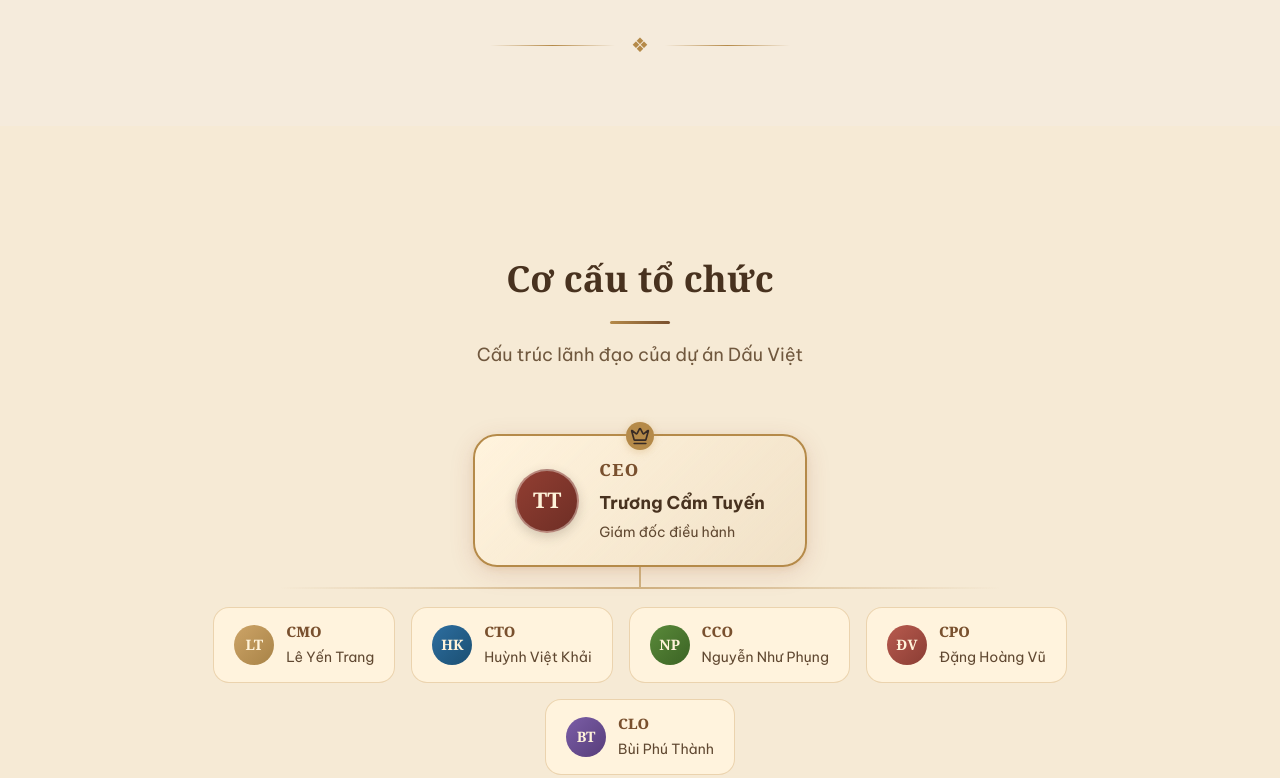
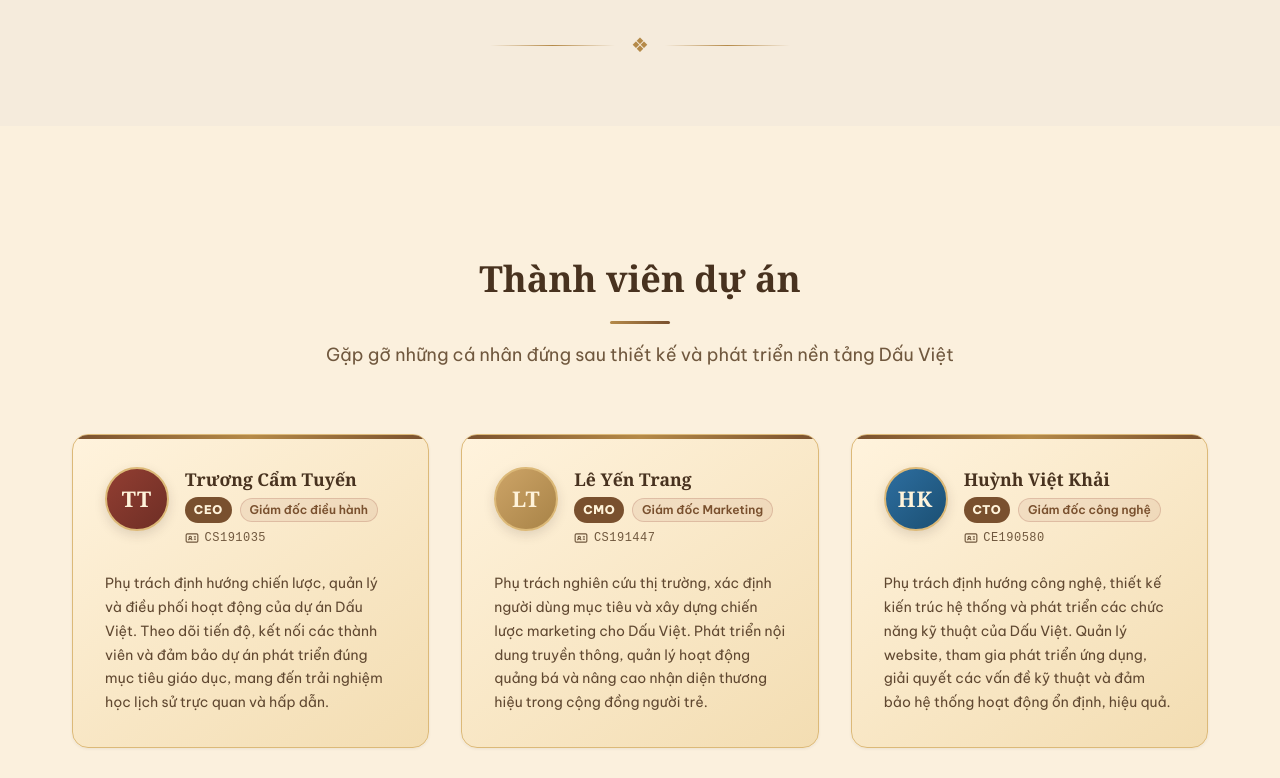
Before and after one commit to HuynhKhai3211/dau-viet-website, a React (Vite) app: page /team in a window 1280 px wide. Shown: the part 1220-1998 px from the top of the page. Built offline with nearby package versions, Linux system fonts and the light colour scheme.

Commit message:
Remove organizational chart from team page

```diff
--- a/src/pages/TeamPage.jsx
+++ b/src/pages/TeamPage.jsx
@@ -6,7 +6,6 @@
   HeartHandshake,
   Compass,
   IdCard,
-  Crown,
 } from 'lucide-react';
 import SectionHeader from '../components/common/SectionHeader';
 import useScrollReveal from '../hooks/useScrollReveal';
@@ -31,30 +30,12 @@
   'linear-gradient(135deg, #7B5EA7, #573D7A)', // Purple — CLO
 ];
 
-// Org chart sub-member card
-function OrgSubCard({ member, gradient }) {
-  return (
-    <div className="org-sub-card">
-      <div className="org-sub-card__avatar" style={{ background: gradient }} aria-hidden="true">
-        <span className="org-sub-card__initials">{getInitials(member.name)}</span>
-      </div>
-      <div className="org-sub-card__info">
-        <span className="org-sub-card__role" title={member.roleTitle}>{member.roleAbbr}</span>
-        <span className="org-sub-card__name">{member.name}</span>
-      </div>
-    </div>
-  );
-}
-
 export default function TeamPage() {
   const [heroRef, heroRevealed] = useScrollReveal(0.1);
   const [introRef, introRevealed] = useScrollReveal(0.12);
-  const [orgRef, orgRevealed] = useScrollReveal(0.1);
   const [gridRef, gridRevealed] = useScrollReveal(0.08);
   const [ctaRef, ctaRevealed] = useScrollReveal(0.15);
 
-  const ceo = teamMembers.find((m) => m.isCEO);
-  const otherMembers = teamMembers.filter((m) => !m.isCEO);
 
   return (
     <div className="team-page">
@@ -111,59 +92,6 @@
       <div className="divider" role="presentation">
         <span className="divider__icon">❖</span>
       </div>
-
-      {/* 3. Organizational Structure Chart */}
-      <section
-        ref={orgRef}
-        className={`section org-chart-section ${orgRevealed ? 'revealed' : ''}`}
-        aria-labelledby="org-chart-title"
-      >
-        <div className="container">
-          <SectionHeader
-            title="Cơ cấu tổ chức"
-            subtitle="Cấu trúc lãnh đạo của dự án Dấu Việt"
-          />
-          <div className="org-chart">
-            {/* CEO at the top */}
-            <div className="org-ceo-node">
-              <div className="org-ceo-card">
-                <div className="org-ceo-crown" aria-hidden="true">
-                  <Crown size={20} />
-                </div>
-                <div
-                  className="org-ceo-avatar"
-                  style={{ background: avatarGradients[0] }}
-                  aria-hidden="true"
-                >
-                  <span className="org-ceo-initials">{ceo && getInitials(ceo.name)}</span>
-                </div>
-                <div className="org-ceo-info">
-                  <span className="org-ceo-role">{ceo?.roleAbbr}</span>
-                  <span className="org-ceo-name">{ceo?.name}</span>
-                  <span className="org-ceo-title">{ceo?.roleTitle}</span>
-                </div>
-              </div>
-            </div>
-
-            {/* Connector */}
-            <div className="org-connector" aria-hidden="true">
-              <div className="org-connector__vert" />
-              <div className="org-connector__horiz" />
-            </div>
-
-            {/* Sub members */}
-            <div className="org-sub-row">
-              {otherMembers.map((member, idx) => (
-                <OrgSubCard
-                  key={member.id}
-                  member={member}
-                  gradient={avatarGradients[(idx + 1) % avatarGradients.length]}
-                />
-              ))}
-            </div>
-          </div>
-        </div>
-      </section>
 
       {/* 4. Team Member Cards Grid */}
       <section
--- a/src/styles/pages/team.css
+++ b/src/styles/pages/team.css
@@ -120,191 +120,31 @@
 /* ================================
    3. Org Chart
    ================================ */
-.org-chart-section {
-  opacity: 0;
-  transform: translateY(20px);
-  transition: opacity 0.7s ease, transform 0.7s ease;
-}
 
-.org-chart-section.revealed {
-  opacity: 1;
-  transform: translateY(0);
-}
 
-.org-chart {
-  display: flex;
-  flex-direction: column;
-  align-items: center;
-  gap: 0;
-  padding-bottom: var(--space-xl);
-}
 
 /* CEO node */
-.org-ceo-node {
-  display: flex;
-  justify-content: center;
-}
 
-.org-ceo-card {
-  position: relative;
-  display: flex;
-  align-items: center;
-  gap: 1.25rem;
-  background: linear-gradient(135deg, var(--color-surface) 0%, rgba(205, 164, 103, 0.12) 100%);
-  border: 2px solid var(--color-gold);
-  border-radius: var(--radius-2xl);
-  padding: 1.25rem 2.5rem;
-  box-shadow: 0 6px 24px rgba(146, 62, 50, 0.15), 0 2px 6px rgba(205, 164, 103, 0.2);
-  min-width: 320px;
-}
 
-.org-ceo-crown {
-  position: absolute;
-  top: -14px;
-  left: 50%;
-  transform: translateX(-50%);
-  background: var(--color-gold);
-  color: var(--color-surface-dark);
-  border-radius: var(--radius-full);
-  width: 28px;
-  height: 28px;
-  display: flex;
-  align-items: center;
-  justify-content: center;
-  box-shadow: 0 2px 8px rgba(205, 164, 103, 0.4);
-}
 
-.org-ceo-avatar {
-  width: 64px;
-  height: 64px;
-  border-radius: var(--radius-full);
-  display: flex;
-  align-items: center;
-  justify-content: center;
-  flex-shrink: 0;
-  box-shadow: 0 4px 12px rgba(56, 43, 37, 0.2);
-  border: 2px solid rgba(255, 249, 238, 0.4);
-}
 
-.org-ceo-initials {
-  font-family: var(--font-heading);
-  font-size: 1.35rem;
-  font-weight: 700;
-  color: var(--color-parchment-light);
-}
 
-.org-ceo-info {
-  display: flex;
-  flex-direction: column;
-  gap: 0.2rem;
-}
 
-.org-ceo-role {
-  font-family: var(--font-heading);
-  font-size: 1.05rem;
-  font-weight: 800;
-  color: var(--color-red);
-  letter-spacing: 0.08em;
-}
 
-.org-ceo-name {
-  font-size: 1.1rem;
-  font-weight: 700;
-  color: var(--color-text-primary);
-}
 
-.org-ceo-title {
-  font-size: var(--text-sm);
-  color: var(--color-text-secondary);
-}
 
 /* Connector */
-.org-connector {
-  display: flex;
-  flex-direction: column;
-  align-items: center;
-  height: 40px;
-  position: relative;
-  width: 100%;
-}
 
-.org-connector__vert {
-  width: 2px;
-  height: 20px;
-  background: var(--color-gold);
-  opacity: 0.6;
-}
 
-.org-connector__horiz {
-  width: min(720px, 90%);
-  height: 2px;
-  background: linear-gradient(90deg, transparent, var(--color-gold), transparent);
-  opacity: 0.6;
-}
 
 /* Sub cards row */
-.org-sub-row {
-  display: flex;
-  flex-wrap: wrap;
-  justify-content: center;
-  gap: 1rem;
-  width: 100%;
-  max-width: 900px;
-}
 
-.org-sub-card {
-  display: flex;
-  align-items: center;
-  gap: 0.75rem;
-  background: var(--color-surface);
-  border: 1px solid rgba(205, 164, 103, 0.4);
-  border-radius: var(--radius-xl);
-  padding: 0.75rem 1.25rem;
-  min-width: 160px;
-  transition: transform var(--transition-base), box-shadow var(--transition-base), border-color var(--transition-base);
-}
 
-.org-sub-card:hover {
-  transform: translateY(-3px);
-  box-shadow: var(--shadow-md);
-  border-color: var(--color-gold);
-}
 
-.org-sub-card__avatar {
-  width: 40px;
-  height: 40px;
-  border-radius: var(--radius-full);
-  display: flex;
-  align-items: center;
-  justify-content: center;
-  flex-shrink: 0;
-}
 
-.org-sub-card__initials {
-  font-family: var(--font-heading);
-  font-size: 0.9rem;
-  font-weight: 700;
-  color: var(--color-parchment-light);
-}
 
-.org-sub-card__info {
-  display: flex;
-  flex-direction: column;
-  gap: 0.1rem;
-}
 
-.org-sub-card__role {
-  font-family: var(--font-heading);
-  font-size: 0.9rem;
-  font-weight: 800;
-  color: var(--color-red);
-}
 
-.org-sub-card__name {
-  font-size: var(--text-sm);
-  color: var(--color-text-secondary);
-  white-space: nowrap;
-}
 
 /* ================================
    4. Team Grid
@@ -556,18 +396,8 @@
     padding: var(--space-2xl) var(--space-md);
   }
 
-  .org-ceo-card {
-    min-width: unset;
-    padding: 1rem 1.5rem;
-  }
 
-  .org-sub-row {
-    gap: 0.75rem;
-  }
 
-  .org-sub-card {
-    min-width: 140px;
-  }
 
   .team-card--ceo {
     max-width: 100%;
@@ -588,8 +418,4 @@
     font-size: 1.15rem;
   }
 
-  .org-sub-card {
-    min-width: unset;
-    flex: 1 1 130px;
-  }
 }
```
